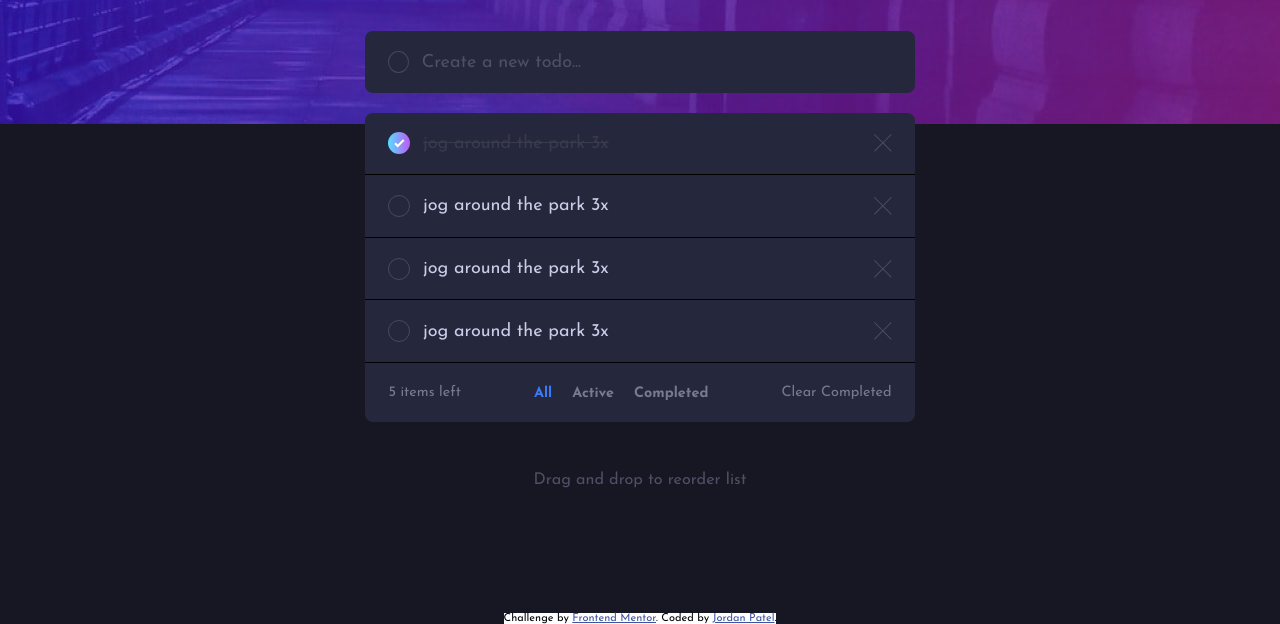
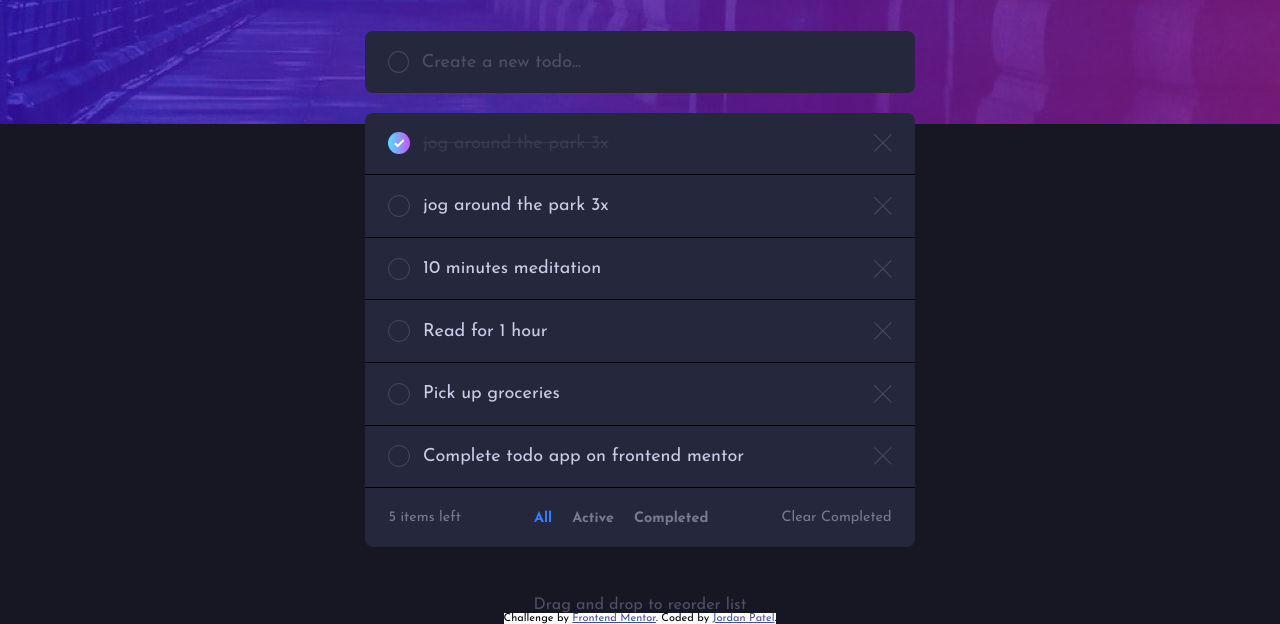
Before and after one commit to JordansGit/todo-app, a plain HTML site: page index.html in a window 1280 px wide. Shown: the part 176-800 px from the top of the page. Drawn offline with Linux system fonts and the light colour scheme.

Commit message:
change todo's from static html to dynamically rendered html

```diff
--- a/css/base/_general.scss
+++ b/css/base/_general.scss
@@ -20,3 +20,7 @@
   margin-right: 0.7em;
   border: 1px solid;
 }
+
+.theme-toggle-btn, .todo-item-delete, .todo-filter-btn, .todo-clear-completed {
+  cursor: pointer;
+}
--- a/index.html
+++ b/index.html
@@ -32,36 +32,10 @@
         <input type="text" id="todo-new-input" placeholder="Create a new todo...">
       </section>
 
-      <section class="todo-list">
-        <div class="todo-item">
-          <div class="circle todo-item-checkmark show-check">
-            <img class="checkmark" src="./images/icon-check.svg">
-          </div>
-          <p class="todo-item-description checked">jog around the park 3x</p>
-          <img class="todo-item-delete" src="./images/icon-cross.svg">
+      <section class="todo-list" id="todo-list">
+        <div id="todo-items">
+          <!-- todo-items go here -->
         </div>
-        <div class="todo-item">
-          <div class="circle todo-item-checkmark">
-            <img class="checkmark" src="./images/icon-check.svg">
-          </div>
-          <p class="todo-item-description">jog around the park 3x</p>
-          <img class="todo-item-delete" src="./images/icon-cross.svg">
-        </div>
-        <div class="todo-item">
-          <div class="circle todo-item-checkmark">
-            <img class="checkmark " src="./images/icon-check.svg">
-          </div>
-          <p class="todo-item-description">jog around the park 3x</p>
-          <img class="todo-item-delete" src="./images/icon-cross.svg">
-        </div>
-        <div class="todo-item">
-          <div class="circle todo-item-checkmark">
-            <img class="checkmark " src="./images/icon-check.svg">
-          </div>
-          <p class="todo-item-description">jog around the park 3x</p>
-          <img class="todo-item-delete" src="./images/icon-cross.svg">
-        </div>
-
 
         <div class="todo-info">
           <p class="todo-remaining-todos">
@@ -94,6 +68,6 @@
     </div>
   </footer>
 
-  <script src="./js/script.js"></script>
+  <script src="./js/script.js" type="module"></script>
 </body>
 </html>
--- /dev/null
+++ b/js/data.js
@@ -0,0 +1,24 @@
+const todoData = [
+  {
+    description: `jog around the park 3x`,
+    uuid: '4b161eee-c0f5-4545-9c4b-8562944223ee'
+  },
+  {
+    description: `10 minutes meditation`,
+    uuid: '3c23454ee-c0f5-9g9g-9c4b-77835tgs2'
+  },
+  {
+    description: `Read for 1 hour`,
+    uuid: '8hy671sff-c0f5-4545-9c4b-1237gyys45'
+  },
+  {
+    description: `Pick up groceries`,
+    uuid: '7l289slb-c0f5-4545-9c4b-77835tgs2'
+  },
+  {
+    description: `Complete todo app on frontend mentor`,
+    uuid: '8hy671sff-c0f5-4545-9c4b-1237gyys45'
+  }
+]
+
+export { todoData }
--- a/js/script.js
+++ b/js/script.js
@@ -1,7 +1,11 @@
-const themeToggleBtn = document.querySelector('.theme-toggle-btn');
+import { todoData } from './data.js'
 
+const themeToggleBtn = document.querySelector('.theme-toggle-btn')
+const todoItemsDiv = document.getElementById('todo-items')
+
+// Toggle Theme
 themeToggleBtn.addEventListener('click', function() {
-  document.body.classList.toggle('light-theme');
+  document.body.classList.toggle('light-theme')
 
   if (document.body.classList.contains('light-theme')) {
     themeToggleBtn.src = './images/icon-moon.svg'
@@ -9,3 +13,39 @@ themeToggleBtn.addEventListener('click', function() {
     themeToggleBtn.src = './images/icon-sun.svg'
   }
 })
+
+
+
+// Get todo items from data, create html for it.
+function getTodoItems() {
+  let todoItems = ``
+  todoItems += `
+  <div class="todo-item">
+    <div class="circle todo-item-checkmark show-check"> <!-- class: 'show-check' -->
+      <img class="checkmark" src="./images/icon-check.svg">
+    </div>
+    <p class="todo-item-description checked">jog around the park 3x</p> <!-- class: 'checked' -->
+    <img class="todo-item-delete" src="./images/icon-cross.svg">
+  </div>
+  `
+  todoData.forEach(todo => {
+    todoItems += `
+    <div class="todo-item">
+      <div class="circle todo-item-checkmark">
+        <img class="checkmark" src="./images/icon-check.svg">
+      </div>
+      <p class="todo-item-description">${todo.description}</p>
+      <img class="todo-item-delete" src="./images/icon-cross.svg">
+    </div>
+    `
+  })
+
+  return todoItems
+}
+
+// Render todo items
+function render() {
+  todoItemsDiv.innerHTML = getTodoItems()
+}
+
+render()
```
Also changed, not shown: css/main.css, 1 other file.
